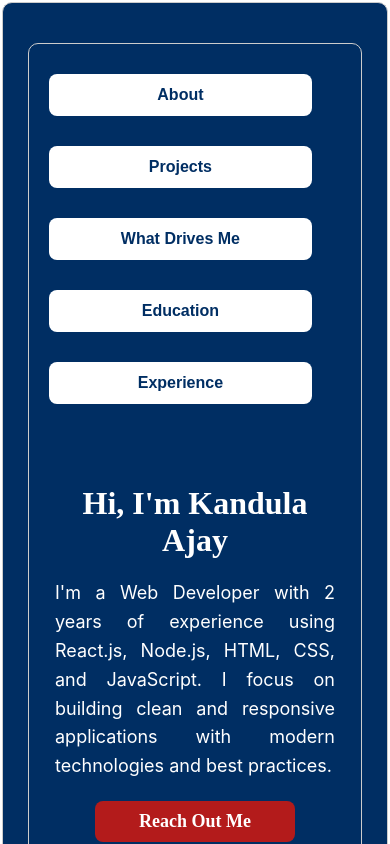
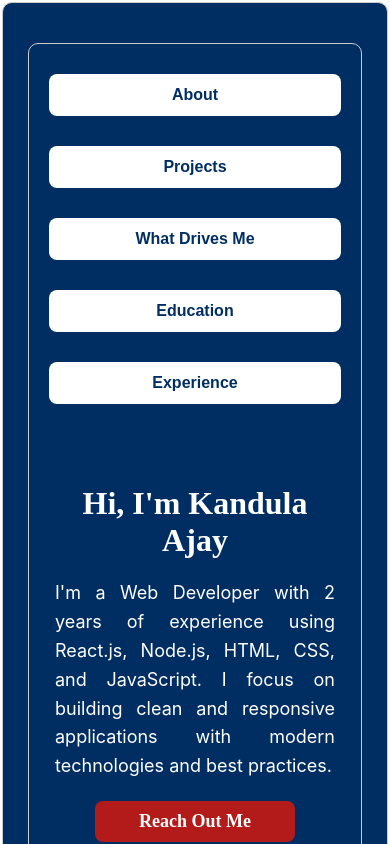
Before and after one commit to Ajay-kandula/Protfolio, a React (Create React App) app: page / in a window 390 px wide. Shown: the top 844 px of the page. Built offline with nearby package versions, Linux system fonts and the light colour scheme.

Commit message:
'update'

```diff
--- a/src/index.css
+++ b/src/index.css
@@ -18,32 +18,32 @@ html {
 @media (max-width: 768px) {
   nav > div {
     display: flex;
-    flex-direction: column !important;
+    flex-direction: column ;
     align-items: center;
   }
 
   nav button {
-    width: 90% !important;
-    margin: 10px 0 !important;
+    width: 90% ;
+    margin: 10px 0 ;
     font-size: 18px;
   }
 
   #mycontact {
-    flex-direction: column !important;
+    flex-direction: column ;
     text-align: center;
   }
 
   #mycontact img {
-    width: 200px !important;
-    height: 200px !important;
+    width: 200px;
+    height: 200px ;
     margin: 20px 0;
   }
 
   #mycontact h1 {
-    font-size: 28px !important;
+    font-size: 28px
   }
 
   #mycontact p {
-    font-size: 18px !important;
+    font-size: 18px
   }
 }
```
